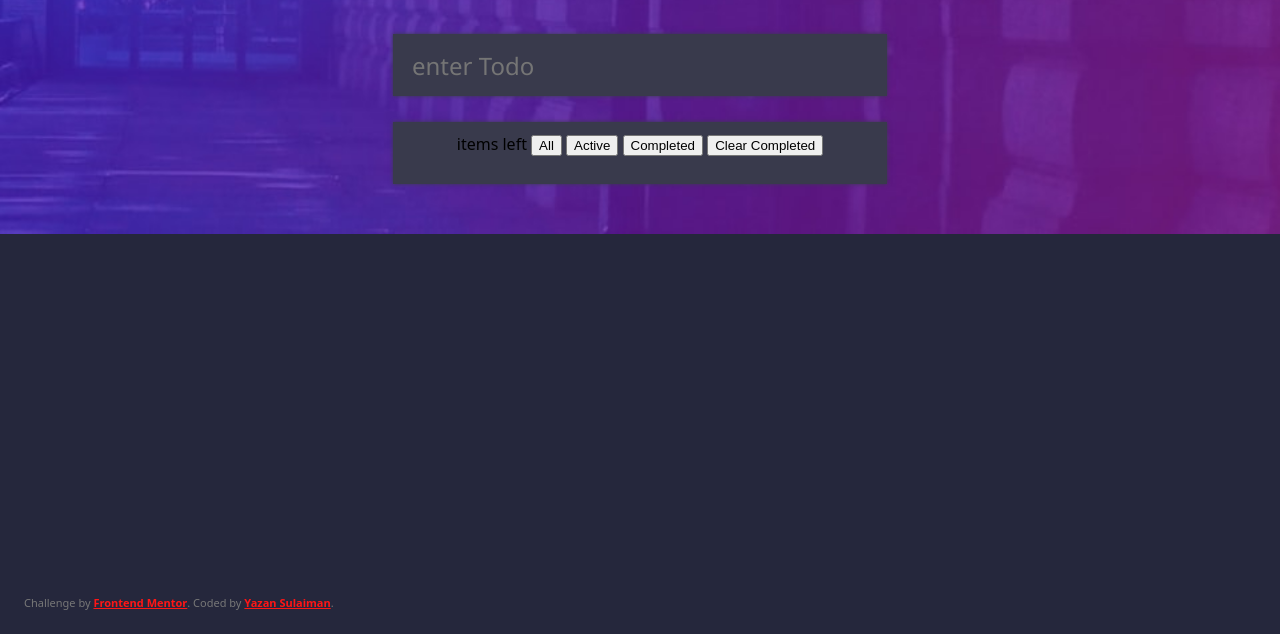
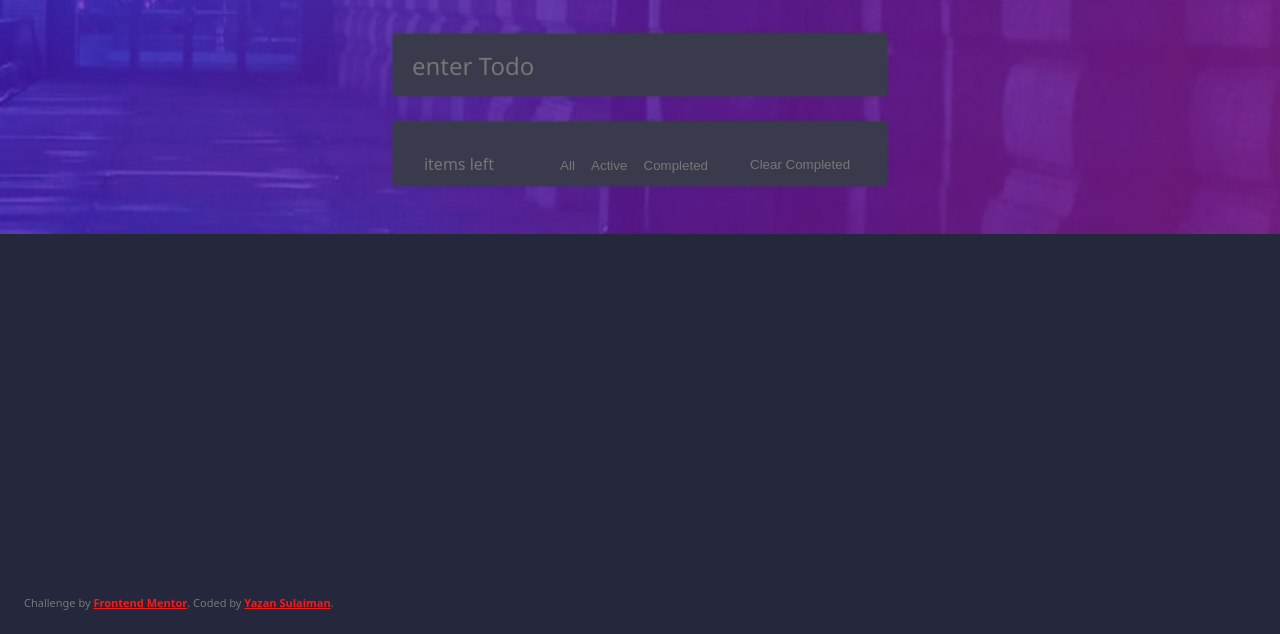
Before and after one commit to yazan-sul/todo-app-main, a plain HTML site: page index.html in a window 1280 px wide. Shown: the part 166-800 px from the top of the page. Drawn offline with Linux system fonts and the light colour scheme.

Commit message:
putting buttons + handling items counter

```diff
--- a/css/styles.css
+++ b/css/styles.css
@@ -112,7 +112,29 @@ header {
   border-bottom: 0.5px solid hsl(234, 39%, 85%);
 
 }
+button {
+  background: transparent;
+  border: none;
+  cursor: pointer;
+  color: #777;
 
+}
+.footer-section {
+  display: flex;
+  justify-content: space-between;
+  gap: 30px;
+  align-items: center;
+  margin-top: 20px;
+}
+
+button:hover{
+  color: #5d9ad3;
+}
+#items-counter {
+  color: #777;
+  justify-content: start;
+  margin-right: 30px;
+}
 .credits {
     color: #777;
     position: fixed;
--- a/index.html
+++ b/index.html
@@ -37,9 +37,9 @@
         </form>
         <div class="toDo-card">
           <ul id="todo-list"></ul>
-          <div id="footer-section-card">
-            <label>items left</label>
-            <span>
+          <div id="footer-section-card" class="footer-section">
+            <label id="items-counter">items left</label>
+            <span class="footer-buttons">
               <button>All</button>
               <button>Active</button>
               <button>Completed</button>
--- a/js/index.js
+++ b/js/index.js
@@ -1,3 +1,4 @@
+let counter =0;
 function addTodo(event){
     event.preventDefault();
     const input = document.getElementById('newTodo');
@@ -9,5 +10,9 @@ function addTodo(event){
         li.textContent = todoText;
         ul.appendChild(li);
         input.value = '';
+        counter++;
+        const itemsCounter = document.getElementById('items-counter');
+        itemsCounter.textContent = itemsCounter.textContent = counter + " items left";
+
     }
 }
```
